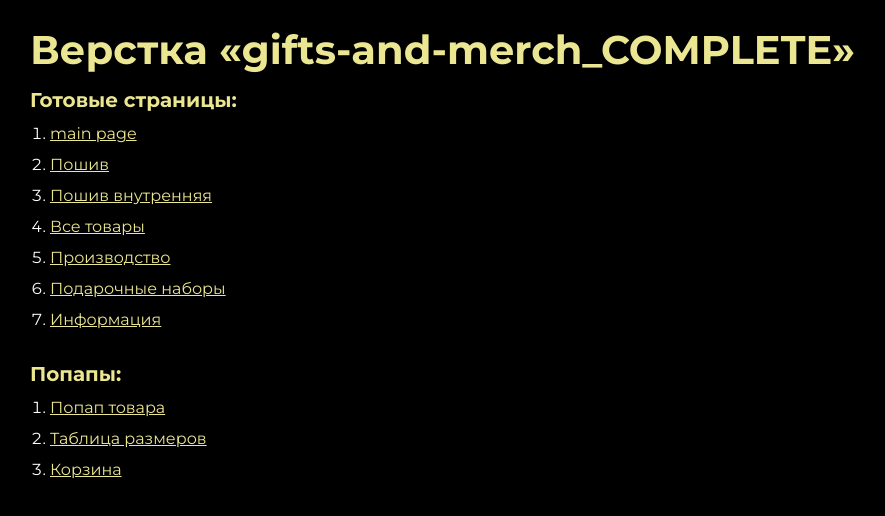
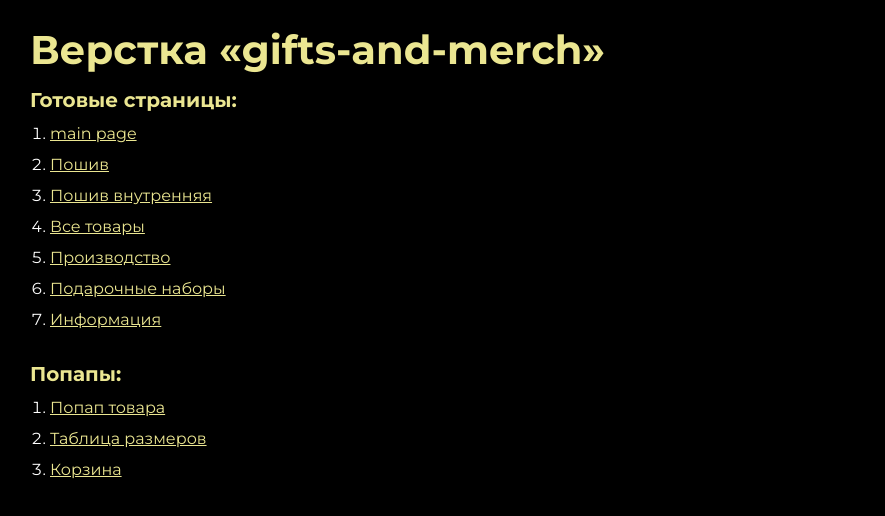
Before and after one commit to Nilline/Gifts-Merch, a plain HTML site: page index.html in a window 1280 px wide. Shown: the whole page, without its empty margins (0-885 px from the left). Drawn offline with Linux system fonts and the light colour scheme.

Commit message:
rename project

```diff
--- a/index.html
+++ b/index.html
@@ -9,7 +9,7 @@
 
 <body>
 	<div class="rootpage">
-		<h1>Верстка «gifts-and-merch_COMPLETE»</h1>
+		<h1>Верстка «gifts-and-merch»</h1>
 		<h2>Готовые страницы:</h2>
 		<ol class="rootpage__list">
 			<li><a target="_blank" href="home.html">main page</a></li>
```
